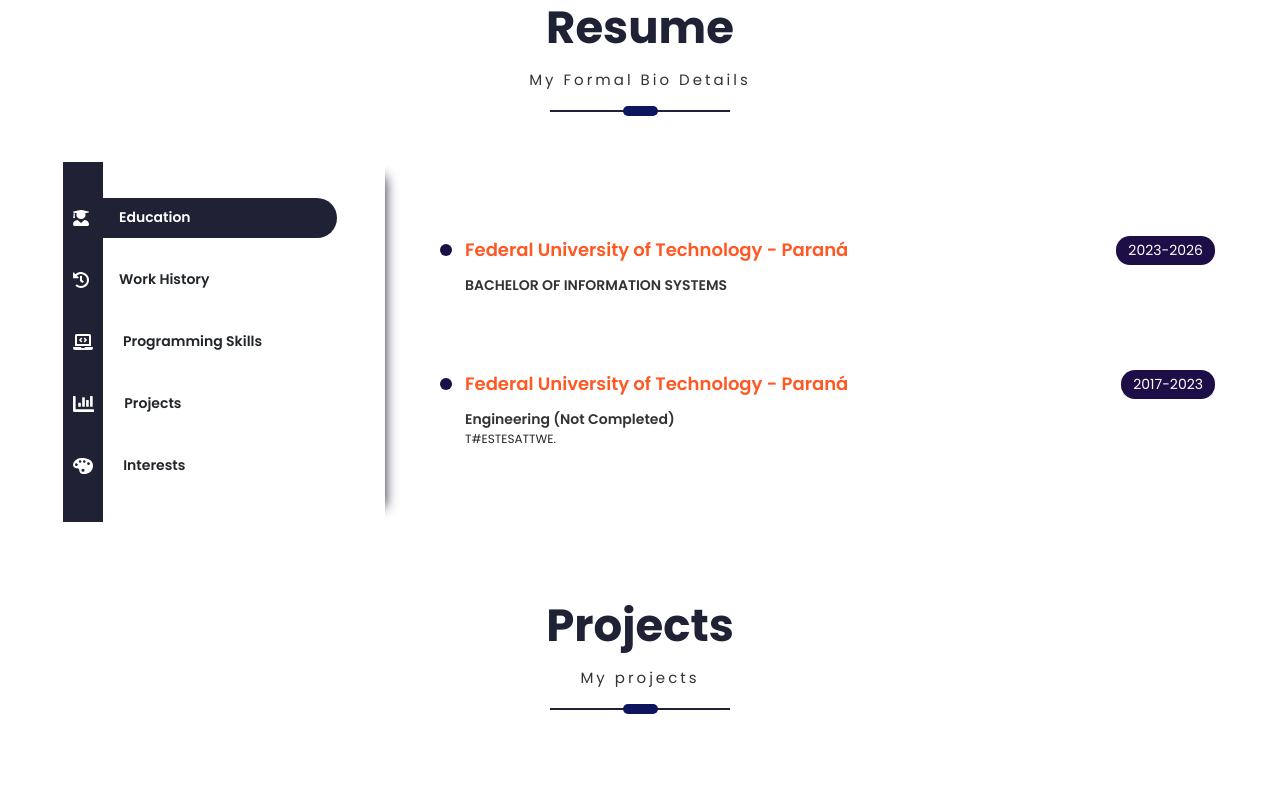
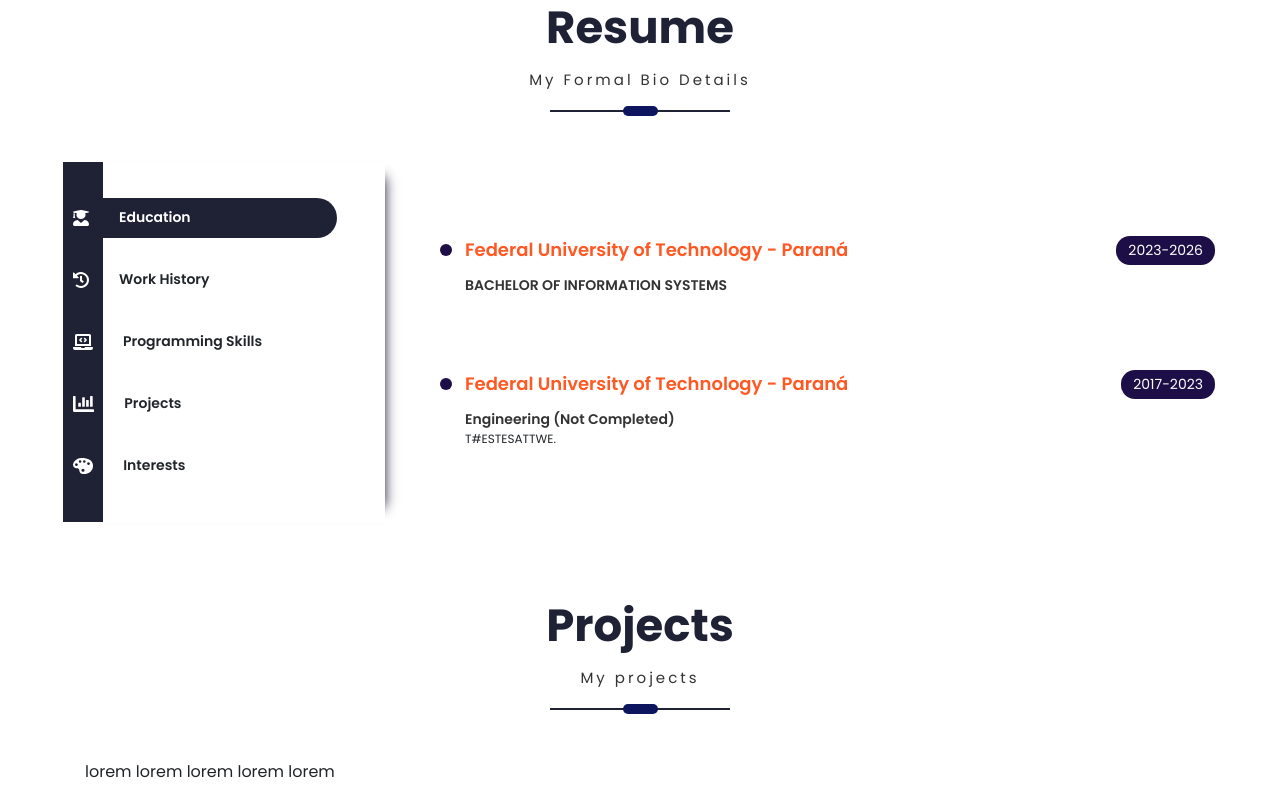
Before and after one commit to Nkamura/Nkamura_Portfolio, a React (Create React App) app: page / in a window 1280 px wide. Shown: the part 1567-2367 px from the top of the page. Before the commit the page ends 2327 px from the top, so only its background shows below. Built offline with nearby package versions, Linux system fonts and the light colour scheme; a web font is replaced by a local one.

Commit message:
Carousel and fix import

```diff
--- a/src/PortfolioContainer/Projects/Projects.js
+++ b/src/PortfolioContainer/Projects/Projects.js
@@ -1,5 +1,5 @@
 import React from 'react'
-import ReactOwlCarousel from 'react-owl-carousel'
+import OwlCarousel from "react-owl-carousel";
 import "owl.carousel/dist/assets/owl.carousel.css";
 import "owl.carousel/dist/assets/owl.theme.default.css";
 
@@ -27,6 +27,17 @@
       <section className='projects-section' id={props.id || ''}>
         <div className='container'>
           <div className='row'>
+            <OwlCarousel className='owl-carousel' id='projects-carousel'>
+              <div className='col-lg-12'>
+                <div className='project-item'>
+                  <div className='project-comments'>
+                    <p>
+                      lorem lorem lorem lorem lorem
+                    </p>
+                  </div>
+                </div>
+              </div>
+            </OwlCarousel>
           </div>
         </div>
       </section>
```
